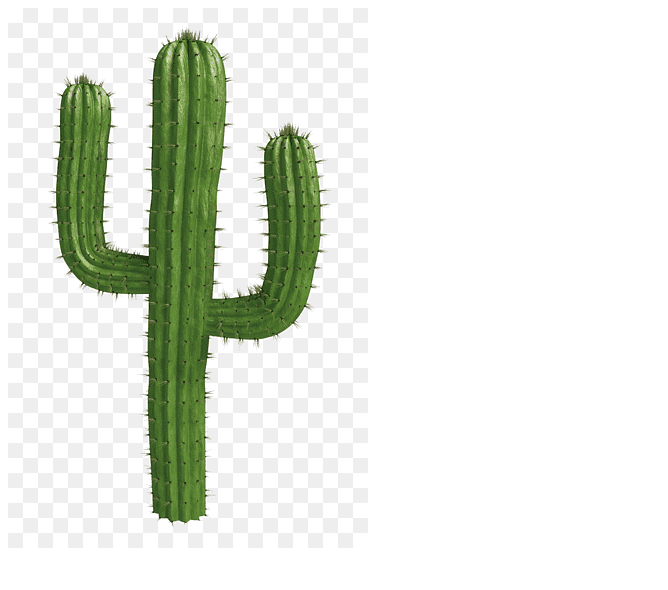
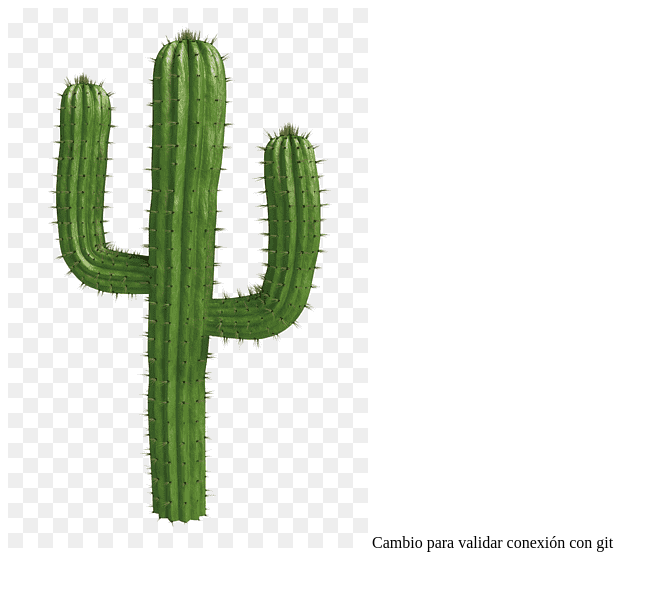
Before and after one commit to saulcontreras/cactus-bailarin, a plain HTML site: page index.html in a window 1280 px wide. Shown: the whole page, without its empty margins (0-668 px from the left). Drawn offline with Linux system fonts and the light colour scheme.

Commit message:
Cambio index

```diff
--- a/index.html
+++ b/index.html
@@ -4,5 +4,12 @@
 
 <img src="cactus.png" alt="W3Schools.com">
 
+
+
+Cambio para validar conexión con git
+
+
+
+
 </body>
 </html>
```
